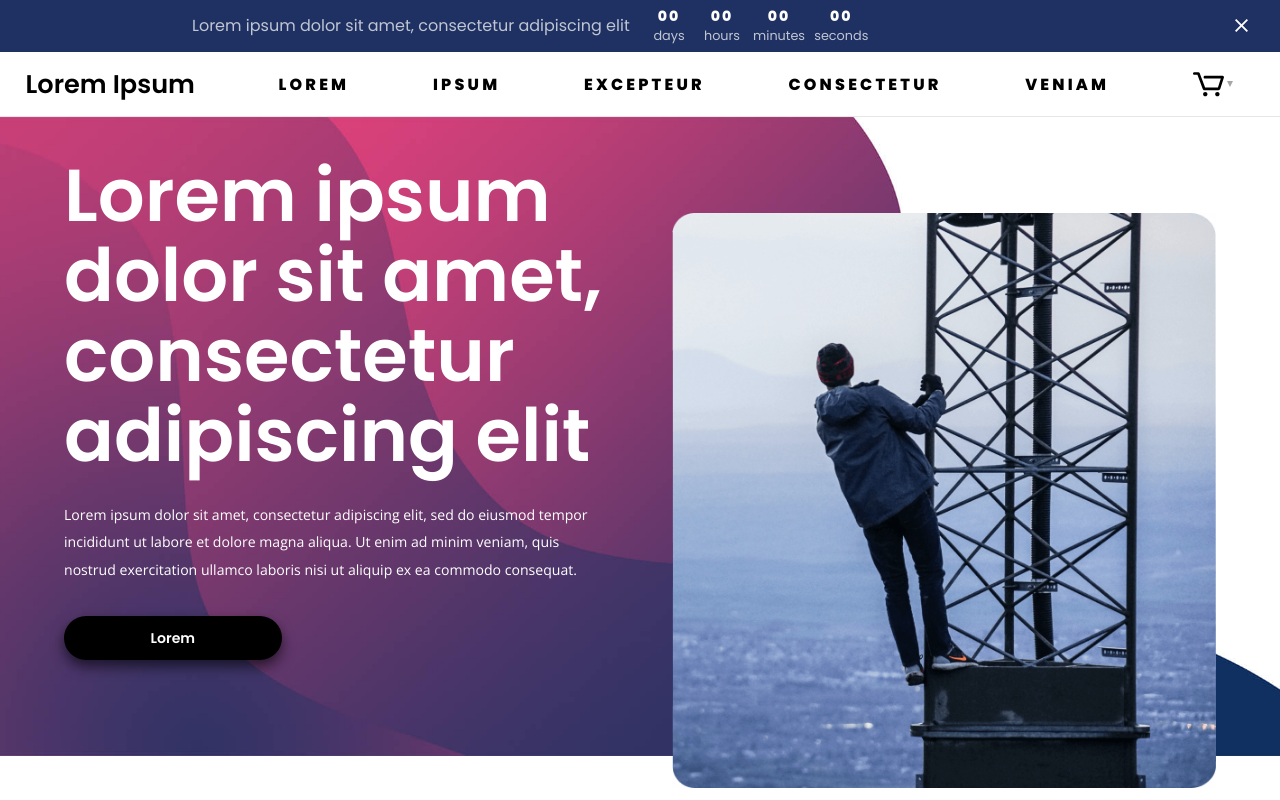
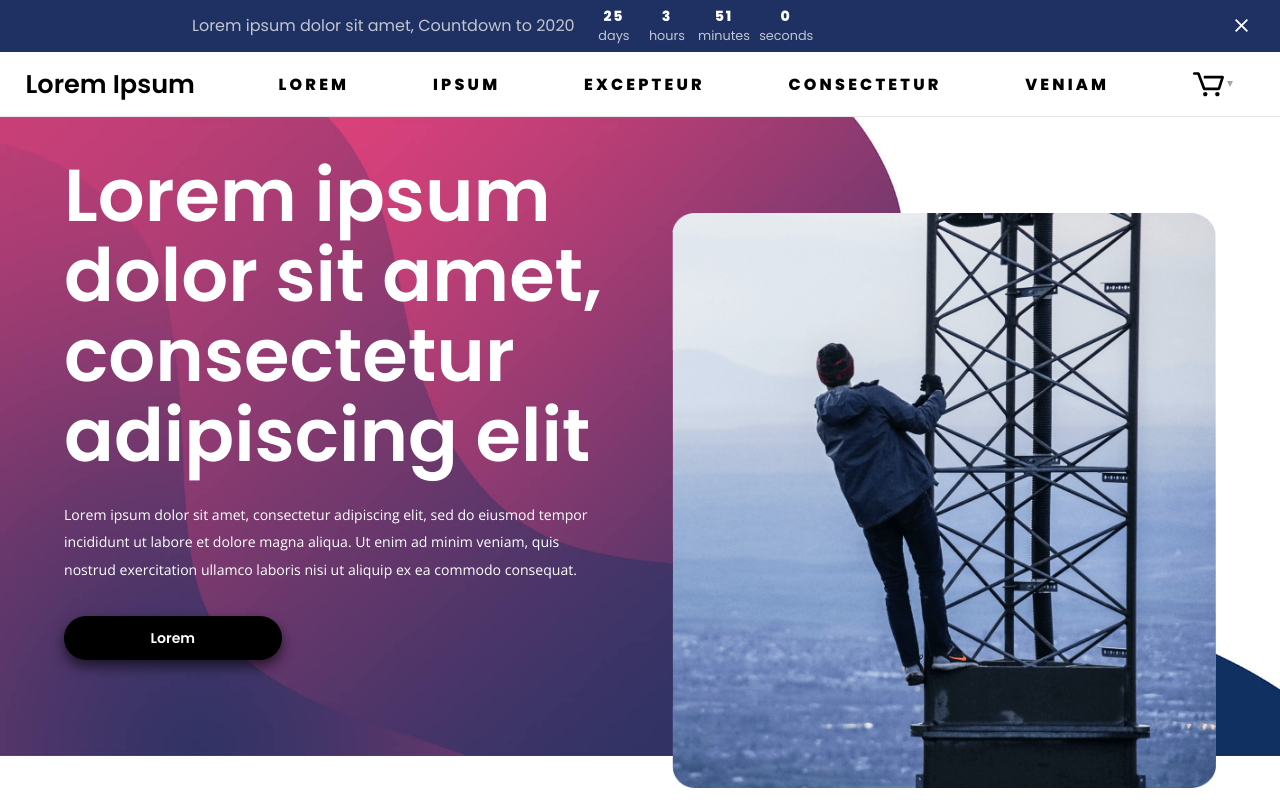
Before and after one commit to Matiny/ricoma, a plain HTML site: page index.html in a window 1280 px wide. Shown: the top 800 px of the page. Drawn offline with nearby package versions, Linux system fonts and the light colour scheme.

Commit message:
Basic cart functions

```diff
--- a/index.html
+++ b/index.html
@@ -12,22 +12,22 @@
 <body>
     <main>
         <section id="timer-bar">
-            <p id="timer-text">Lorem ipsum dolor sit amet, consectetur adipiscing elit</p>
+            <p id="timer-text">Lorem ipsum dolor sit amet, Countdown to 2020</p>
             <div id="timer">
                 <span>
-                    <p class="number">00</p>
+                    <p class="number days">00</p>
                     <p class="time">days</p>
                 </span>
                 <span>
-                    <p class="number">00</p>
+                    <p class="number hours">00</p>
                     <p class="time">hours</p>
                 </span>
                 <span>
-                    <p class="number">00</p>
+                    <p class="number minutes">00</p>
                     <p class="time">minutes</p>
                 </span>
                 <span>
-                    <p class="number">00</p>
+                    <p class="number seconds">00</p>
                     <p class="time">seconds</p>
                 </span>
             </div>
@@ -61,7 +61,7 @@
         </section>
         <section id="product-group">
             <div class="product-wrapper">
-                <div class="product">
+                <div class="product" id="product1">
                     <img src="img/product1.jpg" alt="">
                     <div class="product-desc">
                         <h1>Lorem ipsum 1</h1>
@@ -76,11 +76,11 @@
                             <label for="p13"></label>
                         </div>
                     </div>
-                    <button>Add to cart</button>
+                    <button id="button1">Add to cart</button>
                 </div>
             </div>
             <div class="product-wrapper">
-                <div class="product">
+                <div class="product" id="product2">
                     <img src="img/product2.jpg" alt="">
                     <div class="product-desc">
                         <h1>Lorem ipsum 2</h1>
@@ -99,7 +99,7 @@
                 </div>
             </div>
             <div class="product-wrapper">
-                <div class="product">
+                <div class="product" id="product3">
                     <img src="img/product3.jpg" alt="">
                     <div class="product-desc">
                         <h1>Lorem ipsum 3</h1>
@@ -118,7 +118,7 @@
                 </div>
             </div>
             <div class="product-wrapper">
-                <div class="product">
+                <div class="product" id="product4">
                     <img src="img/product4.jpg" alt="">
                     <div class="product-desc">
                         <h1>Lorem ipsum 4</h1>
@@ -160,6 +160,8 @@
             </div>
         </footer>
     </main>
+    <script src="https://ajax.googleapis.com/ajax/libs/jquery/3.4.1/jquery.min.js"></script>
+    <script src="js/scripts.js"></script>
 
 </body>
 
--- /dev/null
+++ b/js/scripts.js
@@ -0,0 +1,54 @@
+$("document").ready(() => {
+
+    //Timer!
+
+    let finish = new Date("Jan 1, 2020 00:00:00").getTime();
+    console.log(finish);
+
+    var timer = setInterval(function() {
+
+        var start = new Date().getTime();
+
+        var timedifference = finish - start;
+
+        var days = Math.floor(timedifference / (1000 * 60 * 60 * 24));
+        var hours = Math.floor((timedifference % (1000 * 60 * 60 * 24)) / (1000 * 60 * 60));
+        var minutes = Math.floor((timedifference % (1000 * 60 * 60)) / (1000 * 60));
+        var seconds = Math.floor((timedifference % (1000 * 60)) / 1000);
+
+        $(".days").text(days);
+        $(".hours").text(hours);
+        $(".minutes").text(minutes);
+        $(".seconds").text(seconds);
+
+        if (timedifference < 0) {
+          clearInterval(timer);
+        }
+      }, 1000);
+
+      // Cart!
+
+      let products = [];
+      let cartAmount = products.length;
+
+      let addOrRemove = (number) => {
+        $("#button" + number).click(() => {
+            if (products.find(product => product === "product" + number)) {
+                products = products.filter(item => item !== 'product' + number)
+            }
+            else {
+                products.push("product" + number)
+            }
+            console.log(products);
+      });
+      }
+
+      let cartFunction = () => {
+          addOrRemove(1);
+      }
+
+      cartFunction();
+
+
+
+})
```
